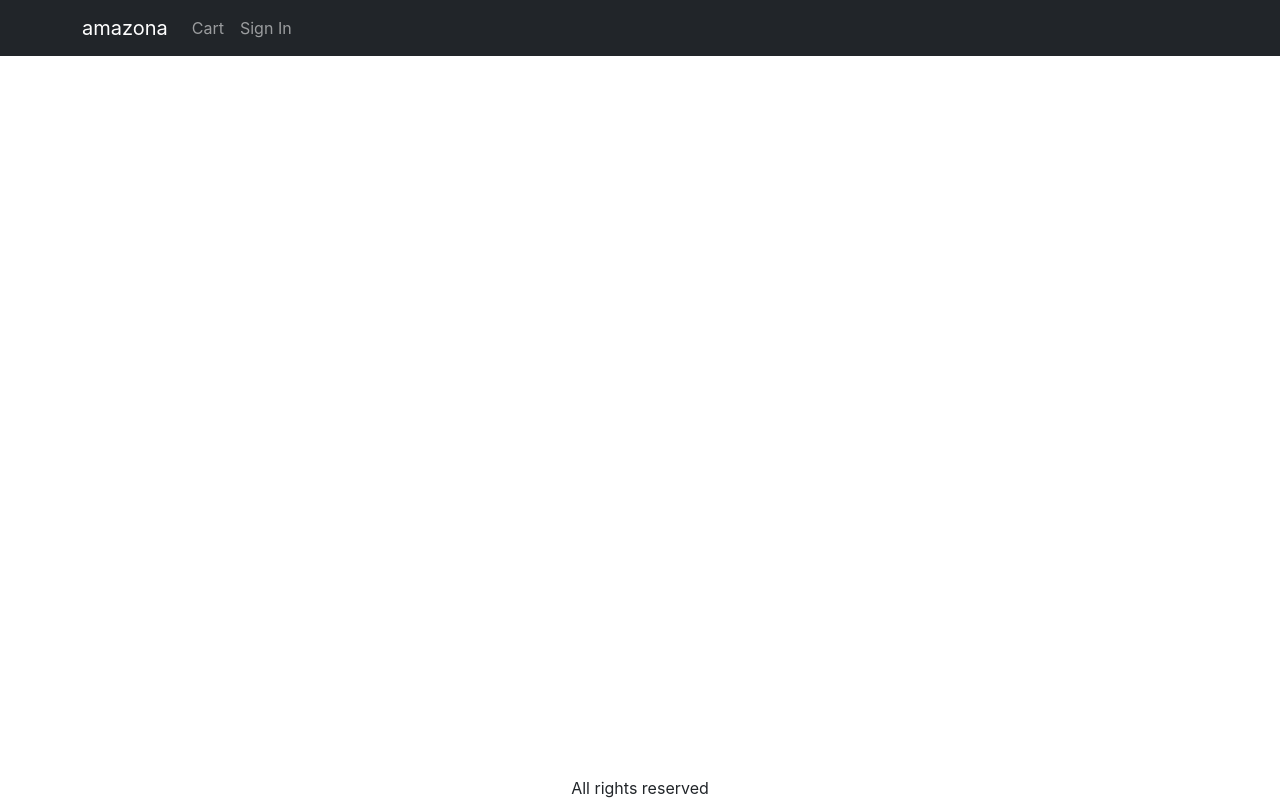
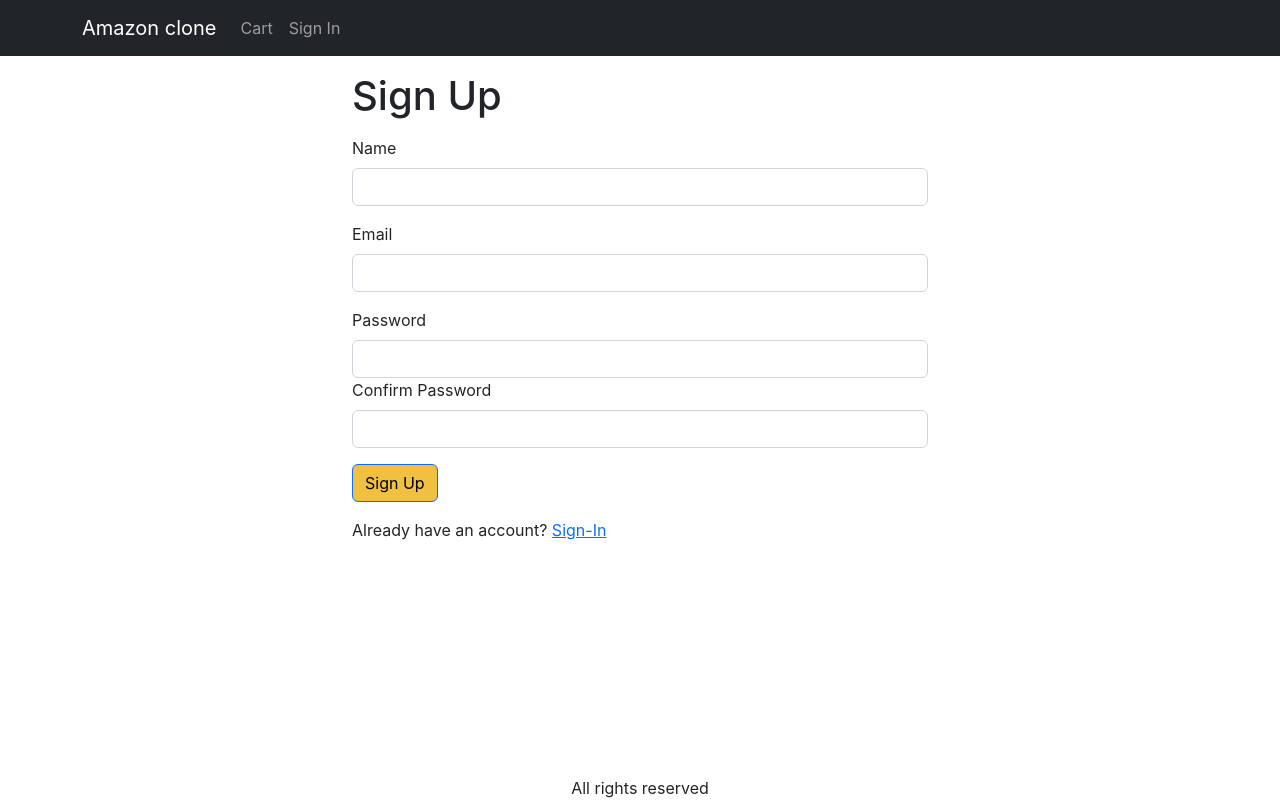
Before and after one commit to NANDHUSRI115/E-COMMERCE, a React (Create React App) app in the folder front-end/: page /signup in a window 1280 px wide. Built offline with nearby package versions, Linux system fonts and the light colour scheme.

Commit message:
Signup page

```diff
--- a/front-end/src/App.js
+++ b/front-end/src/App.js
@@ -14,6 +14,7 @@
 import CartScreen from './screens/CartScreen';
 import SigninScreen from './screens/SigninScreen';
 import ShippingAddressScreen from './screens/ShippingAddressScreen';
+import SignupScreen from './screens/SignupScreen';
 
 function App() {
   const { state, dispatch: ctxDispatch } = useContext(Store);
@@ -31,7 +32,7 @@
           <Navbar bg="dark" variant="dark">
             <Container>
               <LinkContainer to="/">
-                <Navbar.Brand>amazona</Navbar.Brand>
+                <Navbar.Brand>Amazon clone</Navbar.Brand>
               </LinkContainer>
               <Nav className="me-auto">
                 <Link to="/cart" className="nav-link">
@@ -74,6 +75,7 @@
               <Route path="/product/:slug" element={<ProductScreen />} />
               <Route path="/cart" element={<CartScreen />} />
               <Route path="/signin" element={<SigninScreen />} />
+              <Route path="/signup" element={<SignupScreen />} />
               <Route
                 path="/shipping"
                 element={<ShippingAddressScreen />}
--- /dev/null
+++ b/front-end/src/screens/SignupScreen.js
@@ -0,0 +1,97 @@
+import Axios from 'axios';
+import { Link, useLocation, useNavigate } from 'react-router-dom';
+import Container from 'react-bootstrap/Container';
+import Form from 'react-bootstrap/Form';
+import Button from 'react-bootstrap/Button';
+import { Helmet } from 'react-helmet-async';
+import { useContext, useEffect, useState } from 'react';
+import { Store } from '../Store';
+import { toast } from 'react-toastify';
+import { getError } from '../utils';
+
+export default function SignupScreen() {
+  const navigate = useNavigate();
+  const { search } = useLocation();
+  const redirectInUrl = new URLSearchParams(search).get('redirect');
+  const redirect = redirectInUrl ? redirectInUrl : '/';
+
+  const [name, setName] = useState('');
+  const [email, setEmail] = useState('');
+  const [password, setPassword] = useState('');
+  const [confirmPassword, setConfirmPassword] = useState('');
+
+  const { state, dispatch: ctxDispatch } = useContext(Store);
+  const { userInfo } = state;
+  const submitHandler = async (e) => {
+    e.preventDefault();
+    if (password !== confirmPassword) {
+      toast.error('Passwords do not match');
+      return;
+    }
+    try {
+      const { data } = await Axios.post('/api/users/signup', {
+        name,
+        email,
+        password,
+      });
+      ctxDispatch({ type: 'USER_SIGNIN', payload: data });
+      localStorage.setItem('userInfo', JSON.stringify(data));
+      navigate(redirect || '/');
+    } catch (err) {
+      toast.error(getError(err));
+    }
+  };
+
+  useEffect(() => {
+    if (userInfo) {
+      navigate(redirect);
+    }
+  }, [navigate, redirect, userInfo]);
+
+  return (
+    <Container className="small-container">
+      <Helmet>
+        <title>Sign Up</title>
+      </Helmet>
+      <h1 className="my-3">Sign Up</h1>
+      <Form onSubmit={submitHandler}>
+        <Form.Group className="mb-3" controlId="name">
+          <Form.Label>Name</Form.Label>
+          <Form.Control onChange={(e) => setName(e.target.value)} required />
+        </Form.Group>
+
+        <Form.Group className="mb-3" controlId="email">
+          <Form.Label>Email</Form.Label>
+          <Form.Control
+            type="email"
+            required
+            onChange={(e) => setEmail(e.target.value)}
+          />
+        </Form.Group>
+        <Form.Group className="mb-3" controlId="password">
+          <Form.Label>Password</Form.Label>
+          <Form.Control
+            type="password"
+            required
+            onChange={(e) => setPassword(e.target.value)}
+          />
+          <Form.Group className="mb-3" controlId="confirmPassword">
+            <Form.Label>Confirm Password</Form.Label>
+            <Form.Control
+              type="password"
+              onChange={(e) => setConfirmPassword(e.target.value)}
+              required
+            />
+          </Form.Group>
+        </Form.Group>
+        <div className="mb-3">
+          <Button type="submit">Sign Up</Button>
+        </div>
+        <div className="mb-3">
+          Already have an account?{' '}
+          <Link to={`/signin?redirect=${redirect}`}>Sign-In</Link>
+        </div>
+      </Form>
+    </Container>
+  );
+}
```
Also changed, not shown: 1 other file (tests, documents, lock files or other folders).
